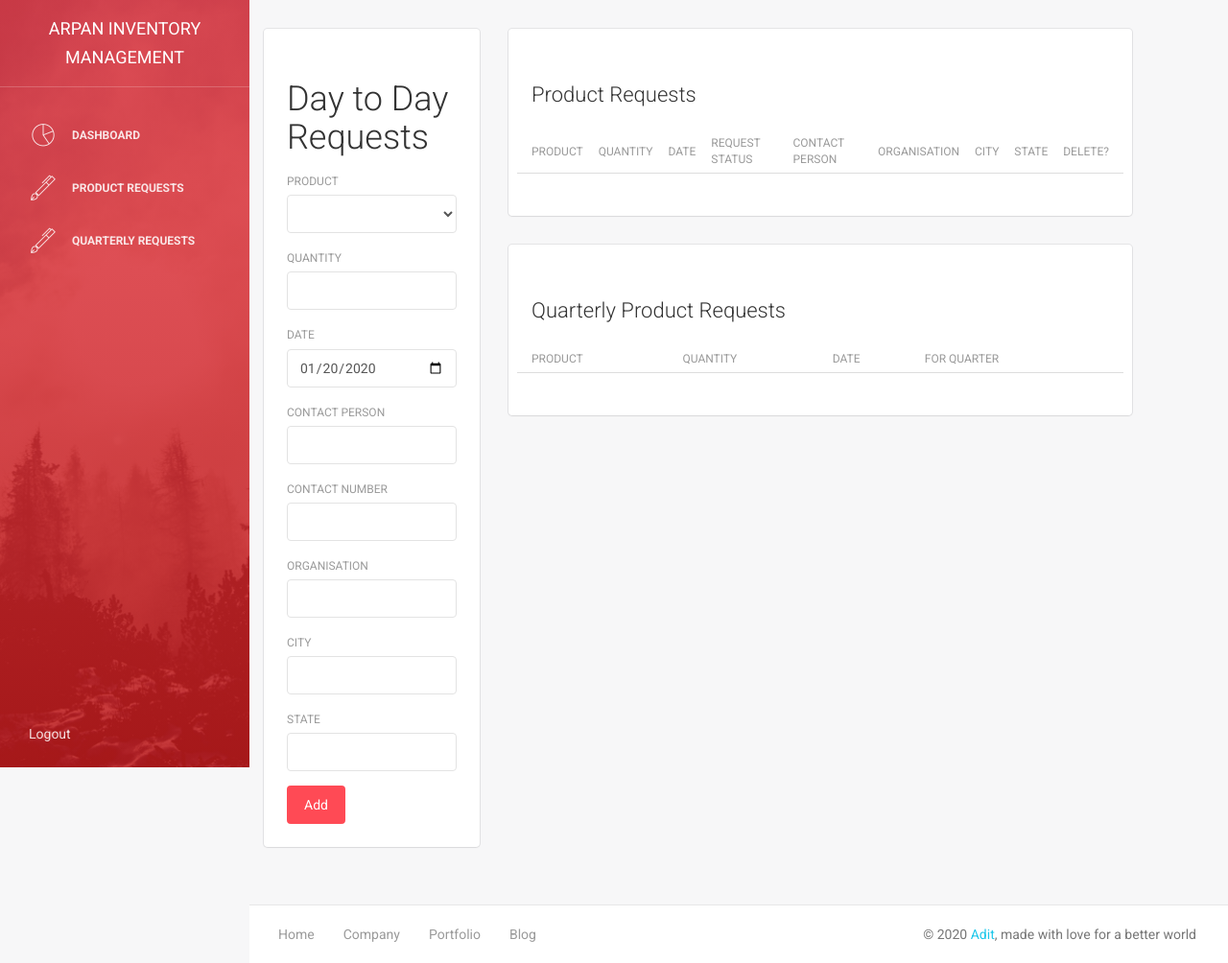
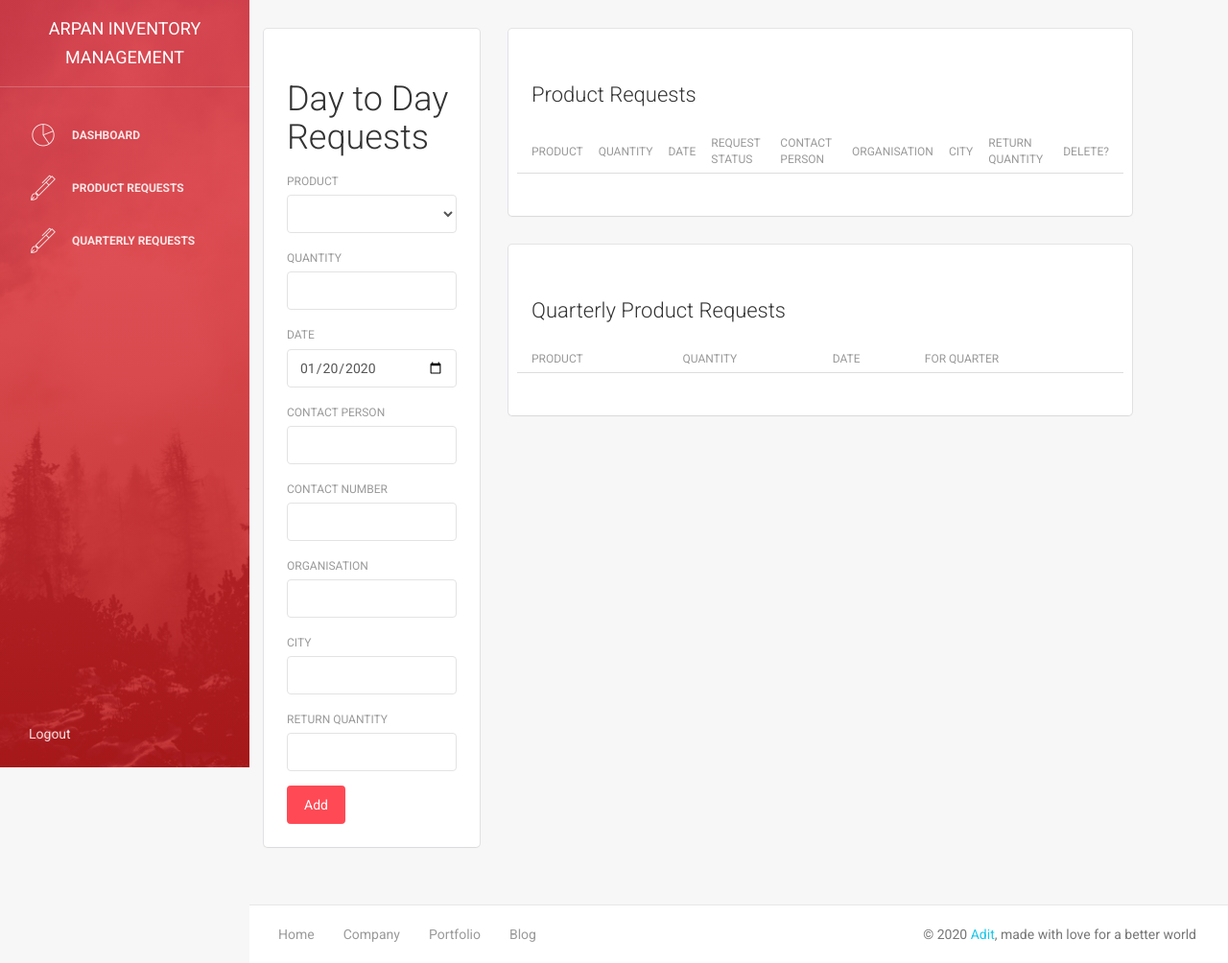
Before and after one commit to adot21044/Arpan, a Flask app: page /team-product-requests in a window 1280 px wide. Shown: the whole page at 96% size. Run offline with Flask 2, Linux system fonts and the light colour scheme; the visitor is signed in with stand-in values (Sample User, id 1); data comes from the database, SQL or seed files in the repository; data that the repository does not hold is empty; some libraries are stand-ins or nearby versions.

Commit message:
adding returns field to product requests

```diff
--- a/app.py
+++ b/app.py
@@ -287,7 +287,7 @@ def product_request():
     if request.form:
         data = request.form
         product_request = ProductRequest(product_id=data.get("product"), quantity=data.get("quantity"),
-            user_id=current_user.id, date=data.get("date"), status=data.get("status"), organisation=data.get("organisation"), city=data.get("city", ""), state=data.get("state"), team=data.get("team"))
+            user_id=current_user.id, date=data.get("date"), status=data.get("status"), organisation=data.get("organisation"), city=data.get("city", ""), returns=data.get("returns"), team=data.get("team"))
 
         if data.get("status") == "fulfilled":
             inventory = Inventory.query.filter_by(
@@ -314,7 +314,7 @@ def team_product_request():
     if request.form:
         data = request.form
         product_request = ProductRequest(product_id=data.get("product"), quantity=data.get("quantity"),
-            user_id=current_user.id, date=data.get("date"), status="pending", organisation=data.get("organisation"), city=data.get("city", ""), state=data.get("state"), team=current_user.team)
+            user_id=current_user.id, date=data.get("date"), status="pending", organisation=data.get("organisation"), city=data.get("city", ""), returns=data.get("returns"), team=current_user.team)
 
         if data.get("status") == "fulfilled":
             inventory = Inventory.query.filter_by(
@@ -465,7 +465,7 @@ def monthly_report():
             result_data["date"] = pr.date
             result_data["organisation"] = pr.organisation
             result_data["PO name"] = pr.user.email
-            result_data["purpose"] = pr.state
+            result_data["returns"] = pr.returns
             result_data["medium"] = pr.master_product.language
             result_data["materials"] = pr.master_product.name
             result_data["quantity"] = pr.quantity
--- a/models.py
+++ b/models.py
@@ -84,7 +84,7 @@ class ProductRequest(db.Model):
     status= db.Column(db.String(30), nullable=False)
     organisation= db.Column(db.String(100), nullable=True)
     city= db.Column(db.String(50), nullable=True)
-    state= db.Column(db.String(50), nullable=True)
+    returns= db.Column(db.String(50), nullable=True)
     team=db.Column(db.String(100), nullable=True)
 
 
--- a/templates/product_request_edit.html
+++ b/templates/product_request_edit.html
@@ -69,8 +69,8 @@
                     </div>
 
                     <div class="form-group">
-                            <label for="state">State</label>
-                            <input type="text" name="state" class="form-control" value="{{product_request.state}}">
+                            <label for="returns">Return Quantity</label>
+                            <input type="text" name="returns" class="form-control" value="{{product_request.returns}}">
 
                     </div>
 
--- a/templates/teamproductrequest.html
+++ b/templates/teamproductrequest.html
@@ -70,8 +70,8 @@
                     </div>
 
                     <div class="form-group">
-                            <label for="state">State</label>
-                            <input type="text" name="state" class="form-control">
+                            <label for="returns">Return Quantity</label>
+                            <input type="text" name="returns" class="form-control">
 
                     </div>
 
@@ -132,7 +132,7 @@
                             City
                         </th>
                         <th>
-                            State
+                            Return Quantity
                         </th>
                         <th>
                             Delete?
@@ -153,7 +153,7 @@
                             <th>{{product_request.contact_person}}</th>
                             <th>{{product_request.organisation}}</th>
                             <th>{{product_request.city}}</th>
-                            <th>{{product_request.state}}</th>
+                            <th>{{product_request.returns}}</th>
                             <th><a href="/team-delete-product-request/{{product_request.id}}" onclick="return confirm('Are you sure you want to delete this order?')">Delete</a></th>
                         </tr>
                         {%endfor%}
```
Also changed, not shown: templates/productrequest.html (+4 -4 lines).
